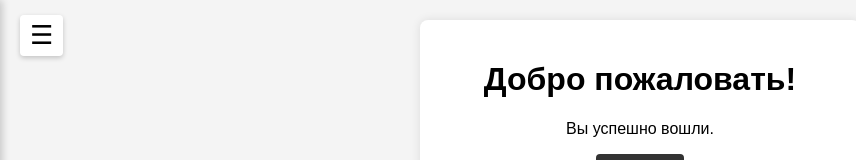
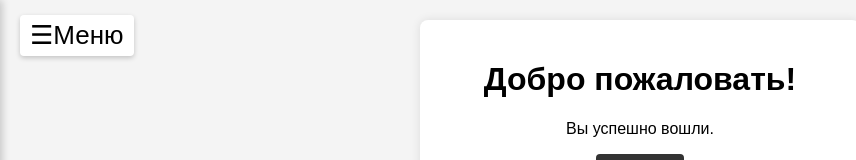
Before and after one commit to uaroundserver/my-node-project, a website: page public/home.html in a window 1280 px wide. Shown: the top 160 px of the page, without its empty margins (0-856 px from the left). Drawn offline with Linux system fonts and the light colour scheme; sample sign-in values are in the browser's storage; files whose address does not match are found by name.

Commit message:
Update menu.html

```diff
--- a/public/menu.html
+++ b/public/menu.html
@@ -1,6 +1,6 @@
 
   <!-- Кнопка меню -->
-  <div id="menuButton" onclick="toggleSidebar()">☰</div>
+  <div id="menuButton" onclick="toggleSidebar()">☰Меню</div>
 
   <!-- Само меню -->
   <div id="sidebar">
```
